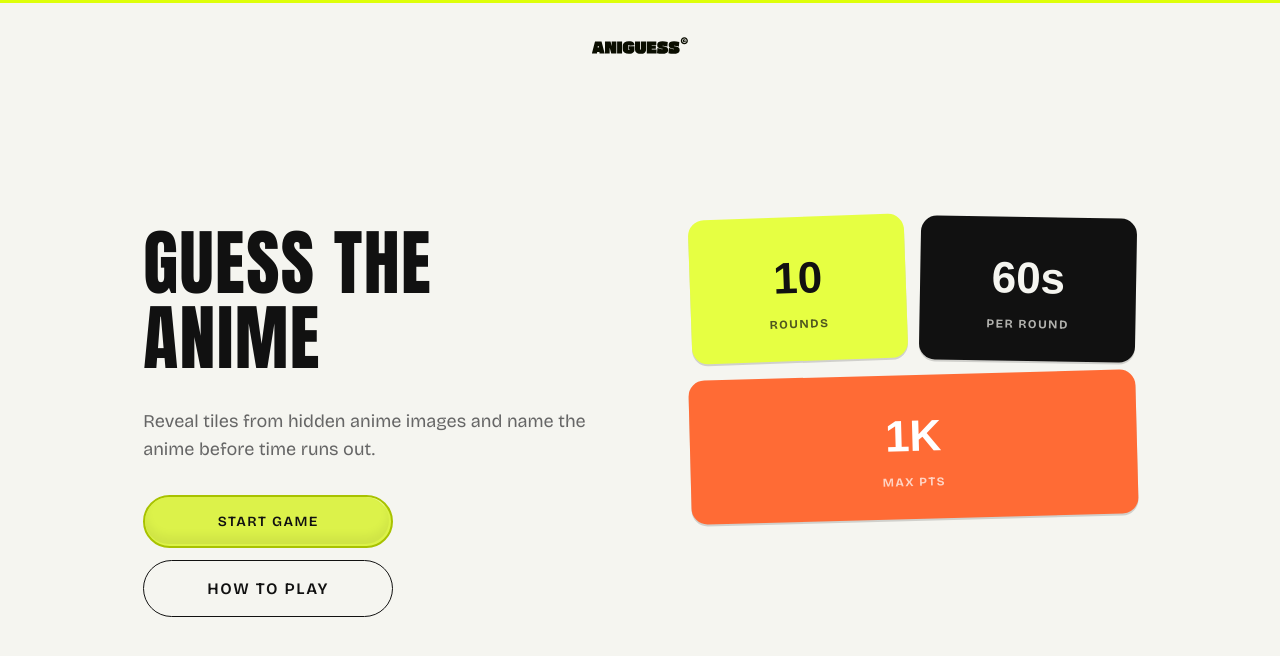
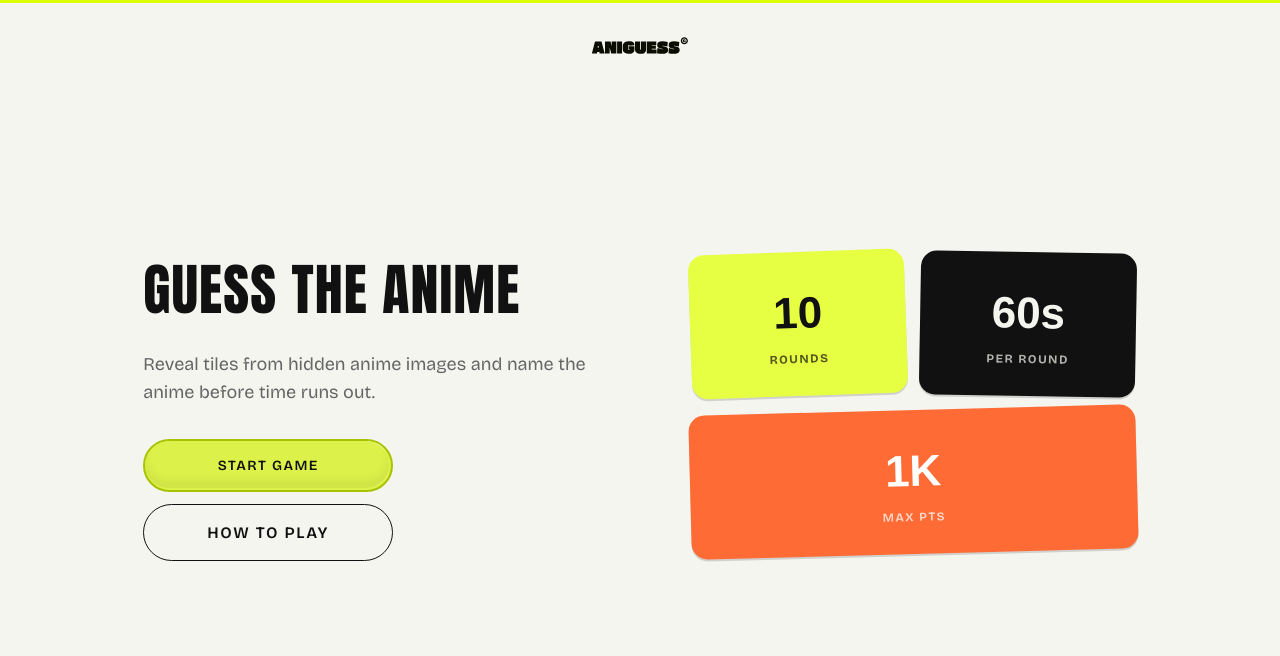
Before and after one commit to otterc137/GuessAnime, a React (Vite) app: page / in a window 1280 px wide. Shown: the top 656 px of the page. Built offline with nearby package versions, Linux system fonts and the light colour scheme; a web font is replaced by a local one.

Commit message:
Refactor font sizes and remove landing confetti feature in AnimeGuesser.jsx for improved layout and performance.

```diff
--- a/src/AnimeGuesser.jsx
+++ b/src/AnimeGuesser.jsx
@@ -594,7 +594,7 @@ html, body, #root {
   .H-sc-n{font-size:26px}
   .rnd{padding:8px 14px;font-size:11px}
   .s-hero{max-width:1100px;gap:100px}
-  .s-t{font-size:72px;line-height:1.05;letter-spacing:0.02em;max-width:8ch}
+  .s-t{font-size:56px;line-height:1.05;letter-spacing:0.02em;max-width:12ch}
   .s-sub{font-size:18px;line-height:1.55;max-width:420px}
   .btn-go{padding:18px 60px;font-size:16px;transition:all 0.2s ease}
   .btn-howto-wrap .btn-go,.btn-howto-wrap .btn-howto{width:250px;min-width:250px;max-width:250px;padding:18px 60px;font-size:16px}
@@ -618,7 +618,7 @@ html, body, #root {
 
 @media (min-width: 1440px){
   .s-hero{max-width:1200px;gap:120px}
-  .s-t{font-size:84px;max-width:8ch}
+  .s-t{font-size:56px;max-width:12ch}
   .s-stat-v{font-size:52px}
 }
 
@@ -795,18 +795,6 @@ export default function AnimeGuesser() {
     }, 600);
     return () => clearInterval(interval);
   }, [loading]);
-
-  useEffect(() => {
-    if (screen !== "start" || loading || loadError || landingConfettiShownRef.current) return;
-    landingConfettiShownRef.current = true;
-    setShowLandingConfetti(true);
-    setLandingConfettiPieces(genLandingConfetti());
-    const t = setTimeout(() => {
-      setShowLandingConfetti(false);
-      setLandingConfettiPieces([]);
-    }, 3200);
-    return () => clearTimeout(t);
-  }, [screen, loading, loadError]);
 
   useEffect(() => {
     if (screen === 'results') {
@@ -1006,25 +994,6 @@ export default function AnimeGuesser() {
             <button className="btn btn-go" onClick={startGame}>Retry</button>
           </div>
         ) : (<>
-        {showLandingConfetti && (
-          <div className="landing-confetti-wrap" aria-hidden>
-            {landingConfettiPieces.map(p => (
-              <div
-                key={p.id}
-                className="landing-confetti-piece"
-                style={{
-                  left: `${p.left}%`,
-                  background: p.color,
-                  ['--tx']: `${p.tx}px`,
-                  ['--ty']: `${p.ty}vh`,
-                  ['--rot']: `${p.rot}deg`,
-                  animationDelay: `${p.delay}s`,
-                  animationDuration: `${p.duration}s`,
-                }}
-              />
-            ))}
-          </div>
-        )}
         {showRules && (
           <div
             className={`modal-backdrop ${modalExiting ? "modal-exit" : ""}`}
@@ -1229,7 +1198,8 @@ export default function AnimeGuesser() {
 
     return (
       <div className="R"><style>{CSS}</style>
-        {screen === 'results' && showConfetti && (
+        <div className="S S--results">
+          {showConfetti && (
             <div className="confetti-wrap" style={{position:'fixed',inset:0,pointerEvents:'none',zIndex:50}}>
               {confettiPieces.map(p=>(
                 <div key={p.id} className="confetti-piece" style={{
@@ -1239,7 +1209,6 @@ export default function AnimeGuesser() {
               ))}
             </div>
           )}
-        <div className="S S--results">
           <div className="res-wrap">
             <div className="res-profile">
               <input
```
Lines whose indentation alone changed are shown as unchanged.
